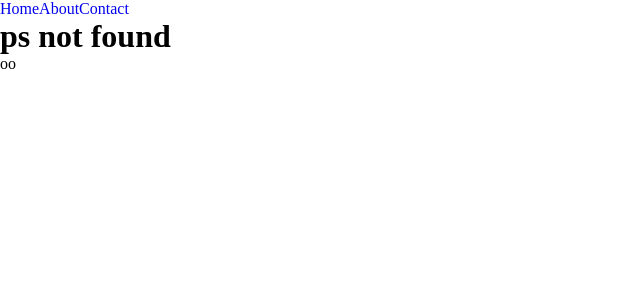
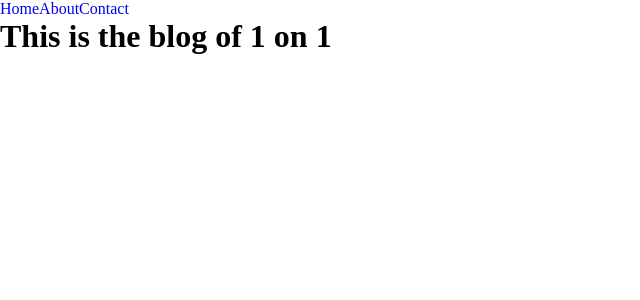
Before and after one commit to Abhishek-389/React-Test-App, a React (Create React App) app: page /blog/1/1 in a window 1280 px wide. Before the commit this address had no page. Shown: the top 300 px of the page, without its empty margins (0-640 px from the left). Built offline with nearby package versions, Linux system fonts and the light colour scheme.

Commit message:
Added the useParams

```diff
--- a/src/App.js
+++ b/src/App.js
@@ -18,7 +18,7 @@ function App() {
         <Route path="/about" component={AboutPage} exact />
         <Route path="/contact" component={ContactPage} exact />
         <Route path="/services" component={ServicesPage} exact />
-        <Route path="/blog" render={() => <Blog name="Harry" />} exact />
+        <Route path="/blog/:writer/:date" component={Blog} exact />
         <Route component={NotFoundPage} />
       </Switch>
     </>
--- a/src/Blog.js
+++ b/src/Blog.js
@@ -1,9 +1,13 @@
 import React from "react";
+import { useParams } from "react-router-dom";
 
 function Blog(props) {
+  const { writer, date } = useParams();
   return (
     <div>
-      <h1>This is the blog of {props.name}</h1>
+      <h1>
+        This is the blog of {writer} on {date}
+      </h1>
     </div>
   );
 }
```
